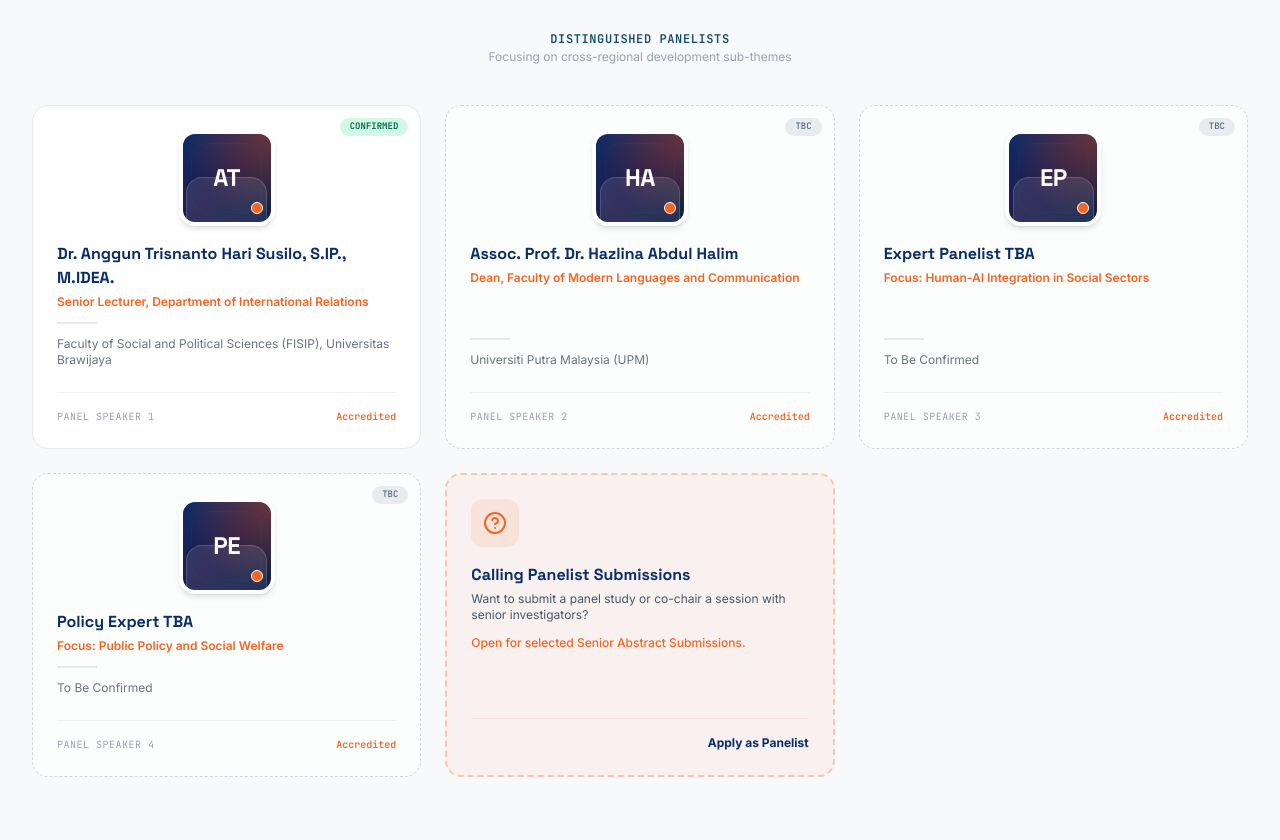
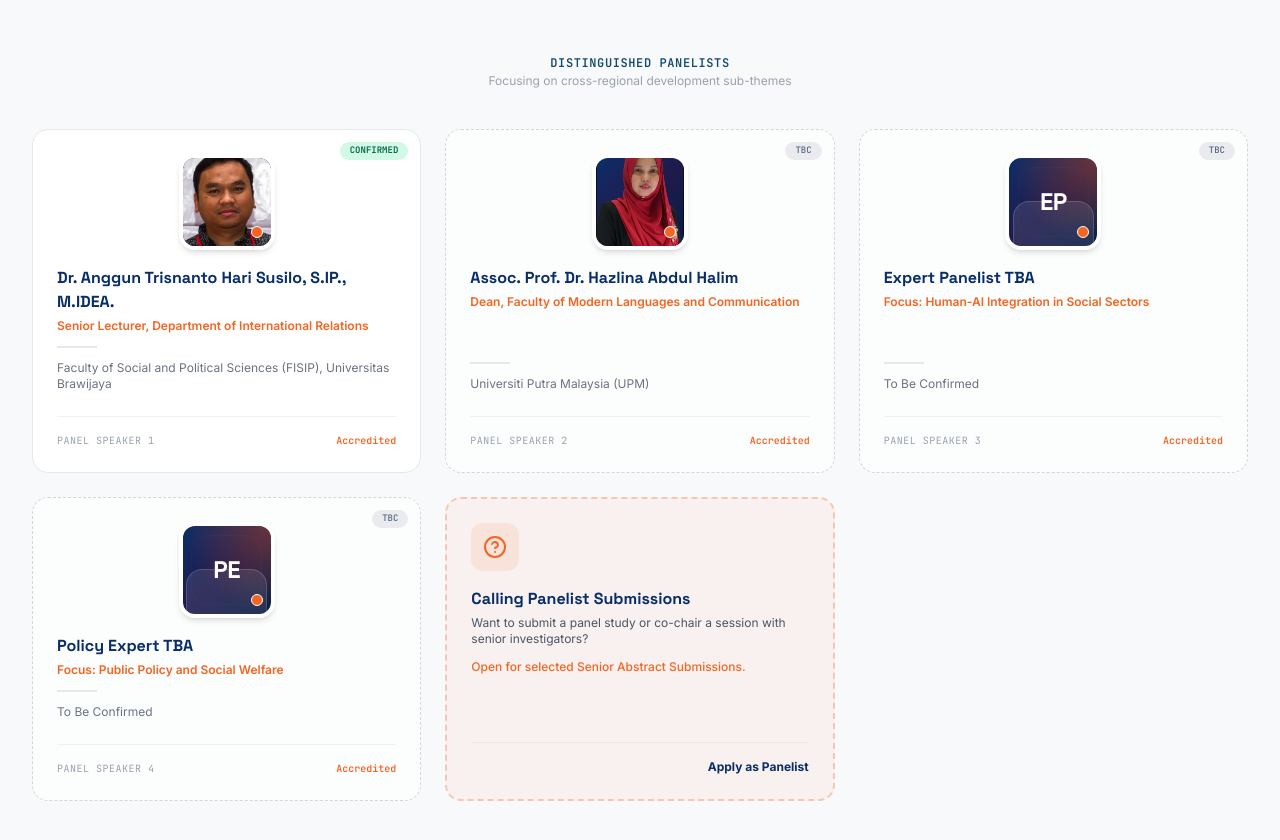
Before and after one commit to hhidayatinc/seafutures2026, a React (Vite) app: page / in a window 1280 px wide. Shown: the part 3300-4140 px from the top of the page. Built offline with nearby package versions, Linux system fonts and the light colour scheme.

Commit message:
menambahkan gambar untuk speakers

```diff
--- a/src/components/About.tsx
+++ b/src/components/About.tsx
@@ -17,7 +17,7 @@ const UPMEmblem = () => {
     <img
       src="/images/20201128221831UPM_LOGO_New_FINAL.png"
       alt="Logo Universiti Putra Malaysia"
-      className="w-14 h-14 shrink-0 object-contain hover:-rotate-6 transition-transform duration-300"
+      className="w-20 h-20 shrink-0 object-contain hover:-rotate-6 transition-transform duration-300"
     />
   );
 };
--- a/src/components/Speakers.tsx
+++ b/src/components/Speakers.tsx
@@ -2,7 +2,7 @@ import React from 'react';
 import { HelpCircle } from 'lucide-react';
 import { SPEAKERS } from '../data/conferenceData';
 
-const SpeakerAvatar = ({ name, type }: { name: string; type: 'keynote' | 'panel' }) => {
+const SpeakerAvatar = ({ name, type, avatarUrl }: { name: string; type: 'keynote' | 'panel'; avatarUrl?: string }) => {
   const words = name.split(' ');
   let initials = '';
   const skippedTitles = ['DR', 'DR.', 'ASSOC', 'ASSOC.', 'PROF', 'PROF.', 'S.IP.', 'M.IDEA.'];
@@ -25,6 +25,14 @@ const SpeakerAvatar = ({ name, type }: { name: string; type: 'keynote' | 'panel'
     <div className={`relative mx-auto rounded-2xl overflow-hidden flex items-center justify-center border-4 border-white shadow-md bg-gradient-to-br from-[#082D68] via-indigo-950 to-[#041d44] transition-all duration-300 group-hover:scale-105 shrink-0 ${
       isKeynote ? 'w-32 h-32 mb-6' : 'w-24 h-24 mb-4'
     }`}>
+      {avatarUrl ? (
+        <img
+          src={avatarUrl}
+          alt={name}
+          className="absolute inset-0 w-full h-full object-cover"
+        />
+      ) : (
+        <>
           {/* Decorative inner gradient lights */}
           <div className="absolute inset-0 bg-[radial-gradient(circle_at_top_right,rgba(242,101,34,0.35),transparent_70%)]" />
           <div className="absolute -bottom-2 w-11/12 h-3/5 rounded-t-2xl bg-white/10 border border-white/15" />
@@ -36,6 +44,8 @@ const SpeakerAvatar = ({ name, type }: { name: string; type: 'keynote' | 'panel'
           }`}>
             {initials}
           </span>
+        </>
+      )}
 
       {/* Small design accent dot */}
       <span className="absolute bottom-2 right-2 w-3 h-3 rounded-full bg-brand-orange border border-white" />
@@ -85,7 +95,7 @@ export default function Speakers() {
                   TBC
                 </div>
 
-                <SpeakerAvatar name={speaker.name} type="keynote" />
+                <SpeakerAvatar name={speaker.name} type="keynote" avatarUrl={speaker.avatarUrl} />
 
                 <h4 className="text-xl font-bold text-brand-navy font-display">
                   {speaker.name}
@@ -141,7 +151,7 @@ export default function Speakers() {
 
                 <div className="flex-1 flex flex-col justify-between">
                   <div>
-                    <SpeakerAvatar name={speaker.name} type="panel" />
+                    <SpeakerAvatar name={speaker.name} type="panel" avatarUrl={speaker.avatarUrl} />
 
                     <h4 className="text-md font-bold text-brand-navy font-display group-hover:text-brand-orange transition-colors">
                       {speaker.name}
--- a/src/data/conferenceData.ts
+++ b/src/data/conferenceData.ts
@@ -16,6 +16,7 @@ export const SPEAKERS: Speaker[] = [
     title: 'Senior Lecturer, Department of International Relations',
     affiliation: 'Faculty of Social and Political Sciences (FISIP), Universitas Brawijaya',
     type: 'panel',
+    avatarUrl: '/images/DR ANGGUN.jpeg',
     bio: 'Dr. Anggun is an esteemed researcher specialized in International Political Economy, Southeast Asian regional integration, and developmental network dynamics.',
     isTBC: false
   },
@@ -25,6 +26,7 @@ export const SPEAKERS: Speaker[] = [
     title: 'Dean, Faculty of Modern Languages and Communication',
     affiliation: 'Universiti Putra Malaysia (UPM)',
     type: 'panel',
+    avatarUrl: '/images/DR HAZLINA.png',
     bio: 'Assoc. Prof. Dr. Hazlina Halim specializes in linguistics, socio-cultural communication, and digital narratives across multicultural communities in Malaysia and Southeast Asia.',
     isTBC: true
   },
```
Lines whose indentation alone changed are shown as unchanged.
